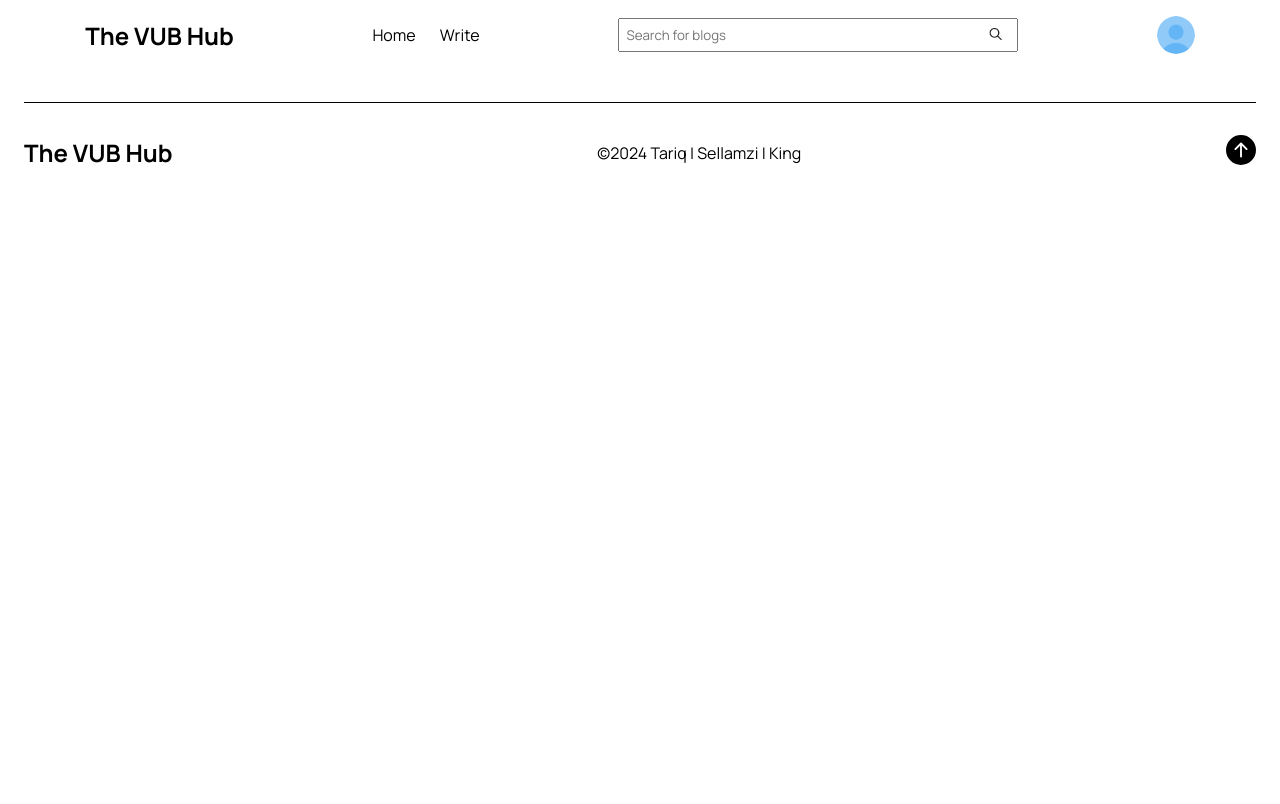
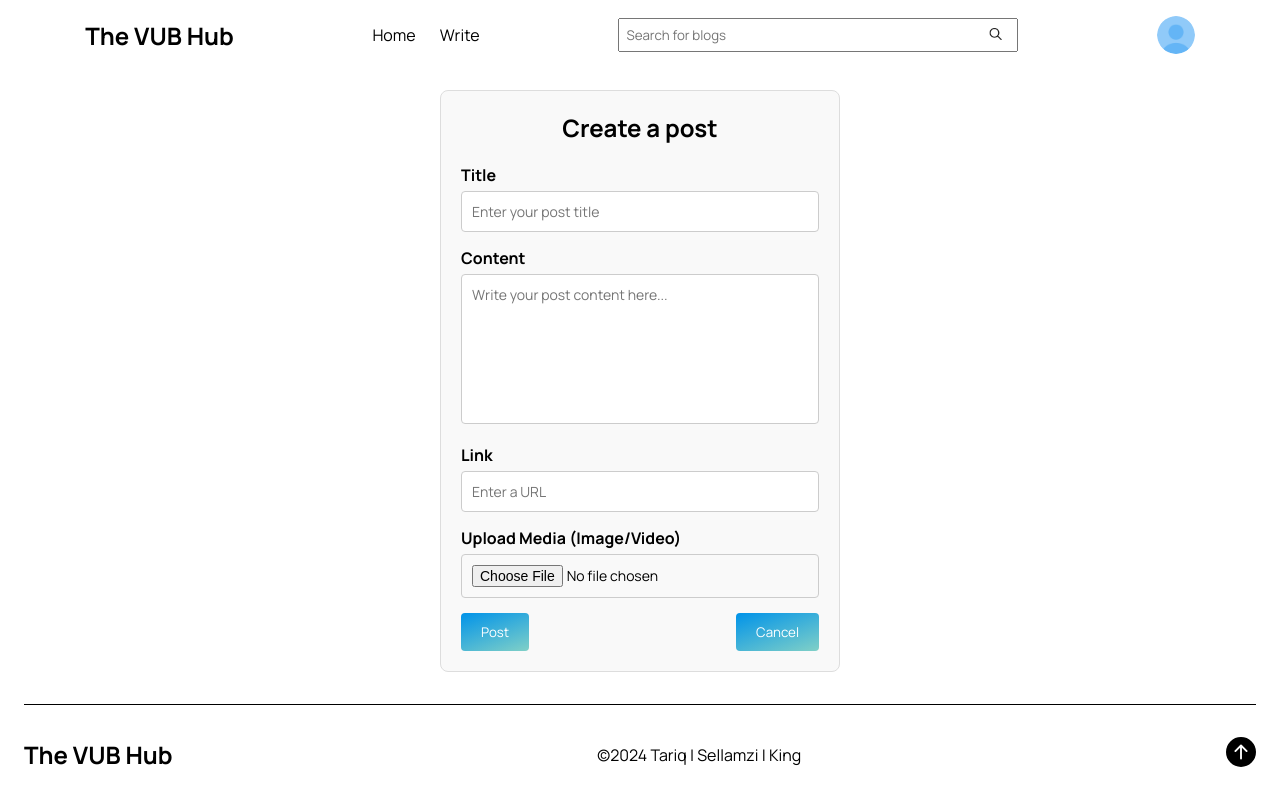
Before and after one commit to GKing3/the-vub-hub-frontend, a React (Vite) app: page /write in a window 1280 px wide. Built offline with nearby package versions, Linux system fonts and the light colour scheme.

Commit message:
task: Addition of links and media in writePage

```diff
--- a/src/App.jsx
+++ b/src/App.jsx
@@ -2,14 +2,16 @@ import "./App.css";
 import React from "react";
 import { AppContextProvider } from "./context/AppContext";
 import NavBar from "./components/navbar/NavBar";
-import Footer from './components/footer/Footer';
+import Footer from "./components/footer/Footer";
 import { Route, Routes } from "react-router-dom";
 import Home from "./pages/Home/Home";
 import Login from "./pages/Login/Login";
 import MyProfile from "./pages/MyProfile/MyProfile";
 import MyBlogs from "./pages/MyBlogs/MyBlogs";
-import MyFavourites from './pages/MyFavourites/MyFavourites';
-import Blogs from './pages/Blogs/Blogs';
+import MyFavourites from "./pages/MyFavourites/MyFavourites";
+import Blogs from "./pages/Blogs/Blogs";
+import BlogDetails from "./pages/BlogDetails/BlogDetails";
+import WritePage from "./pages/write/WritePage";
 
 function App() {
   return (
@@ -18,13 +20,15 @@ function App() {
         <NavBar />
         <Routes>
           <Route path="/" element={<Home />} />
+          <Route path="/write" element={<WritePage />} />
           <Route path="/login" element={<Login />} />
-          <Route path="/my-profile" element={<MyProfile/>} />
-          <Route path="/my-blogs" element={<MyBlogs/>}></Route>
-          <Route path="/my-favourites" element={<MyFavourites/>}></Route>
-          <Route path="/blogs" element={<Blogs/>}></Route>
+          <Route path="/my-profile" element={<MyProfile />} />
+          <Route path="/my-blogs" element={<MyBlogs />}></Route>
+          <Route path="/blog-details/:postId" element={<BlogDetails />} />
+          <Route path="/my-favourites" element={<MyFavourites />}></Route>
+          <Route path="/blogs" element={<Blogs />}></Route>
         </Routes>
-        <Footer/>
+        <Footer />
       </AppContextProvider>
     </React.Fragment>
   );
--- a/src/components/navbar/NavBar.jsx
+++ b/src/components/navbar/NavBar.jsx
@@ -9,12 +9,12 @@ const NavBar = () => {
   const navigate = useNavigate();
 
   const [access, setAccess] = useState(true);
-  const {userData} = useContext(AppContext);
+  const { userData } = useContext(AppContext);
 
   return (
     <div>
       <div className="navbar">
-        <Link className="logo" to='/'>
+        <Link className="logo" to="/">
           <h2> The VUB Hub </h2>
         </Link>
 
@@ -23,7 +23,7 @@ const NavBar = () => {
             <NavLink className="nav-link" to="/">
               <li> Home </li>
             </NavLink>
-            <NavLink className="nav-link">
+            <NavLink className="nav-link" to="/write">
               <li> Write </li>
             </NavLink>
           </ul>
@@ -46,7 +46,10 @@ const NavBar = () => {
                 <div className="profile-list">
                   <p onClick={() => navigate("my-profile")}> Profile </p>
                   <p onClick={() => navigate("my-blogs")}> My Blogs </p>
-                  <p onClick={() => navigate("my-favourites")}> My Favourites </p>
+                  <p onClick={() => navigate("my-favourites")}>
+                    {" "}
+                    My Favourites{" "}
+                  </p>
                   <p onClick={() => setAccess(false)}> Logout </p>
                 </div>
               </div>
--- a/src/pages/BlogDetails/BlogDetails.jsx
+++ b/src/pages/BlogDetails/BlogDetails.jsx
@@ -1,10 +1,10 @@
 import React, { useState, useEffect } from "react";
 import { useParams } from "react-router-dom"; // Hook to get URL parameters
-import "./postDetails.css";
+import "./blogDetails.css";
 
 const API_URL = "https://jsonplaceholder.typicode.com/posts"; // Mock API endpoint
 
-const PostDetail = () => {
+const BlogDetails = () => {
   const { postId } = useParams(); // Get the post ID from the URL
   const [post, setPost] = useState(null);
   const [loading, setLoading] = useState(true);
@@ -49,4 +49,4 @@ const PostDetail = () => {
   );
 };
 
-export default PostDetail;
+export default BlogDetails;
--- a/src/pages/MyBlogs/MyBlogs.jsx
+++ b/src/pages/MyBlogs/MyBlogs.jsx
@@ -51,7 +51,7 @@ const MyBlogs = () => {
                   ? `${post.body.substring(0, 100)}...`
                   : post.body}
               </p>
-              <Link to={`/post-detail/${post.id}`} className="read-more">
+              <Link to={`/blog-details/${post.id}`} className="read-more">
                 Read More
               </Link>
               <span className="post-date">
--- a/src/pages/write/WritePage.jsx
+++ b/src/pages/write/WritePage.jsx
@@ -1,5 +1,5 @@
 import { useState } from "react";
-import "./write.css";
+import "./writePage.css";
 
 // JSONPlaceholder as mock backend for the moment
 const API_URL = "https://jsonplaceholder.typicode.com/posts";
@@ -7,6 +7,8 @@ const API_URL = "https://jsonplaceholder.typicode.com/posts";
 const WritePage = () => {
   const [title, setTitle] = useState("");
   const [content, setContent] = useState("");
+  const [link, setLink] = useState("");
+  const [media, setMedia] = useState(null);
 
   const handleSubmit = async () => {
     if (title.trim() === "" || content.trim() === "") {
@@ -20,6 +22,8 @@ const WritePage = () => {
       title,
       body: content,
       userId: 1,
+      link: link.trim() !== "" ? link : null, // voeg link toe als deze is ingevoerd
+      media: media ? URL.createObjectURL(media) : null, // voeg media toe als deze is geüpload
     };
 
     try {
@@ -43,6 +47,8 @@ const WritePage = () => {
       // Clear form when post is succesfully submitted
       setTitle("");
       setContent("");
+      setLink("");
+      setMedia(null);
       //Error handling
     } catch (error) {
       console.error("Error submitting post:", error);
@@ -56,9 +62,18 @@ const WritePage = () => {
     console.log("Post creation canceled.");
   };
 
+  const handleMediaUpload = (e) => {
+    const file = e.target.files[0];
+    if (file) {
+      setMedia(file);
+    }
+  };
+
   return (
     <div className="write-container">
-      <h2 className="header">Create a blog</h2>
+      <h2 className="header">Create a post</h2>
+
+      {/* Title */}
       <div className="inputContainer">
         <label htmlFor="post-title" className="label">
           Title
@@ -72,6 +87,8 @@ const WritePage = () => {
           className="input"
         />
       </div>
+
+      {/* Content */}
       <div className="inputContainer">
         <label htmlFor="post-content" className="label">
           Content
@@ -84,6 +101,38 @@ const WritePage = () => {
           className="textarea"
         />
       </div>
+
+      {/* Link */}
+      <div className="inputContainer">
+        <label htmlFor="post-link" className="label">
+          Link
+        </label>
+        <input
+          id="post-link"
+          type="url"
+          placeholder="Enter a URL"
+          value={link}
+          onChange={(e) => setLink(e.target.value)}
+          className="input"
+        />
+      </div>
+
+      {/* Media Upload */}
+      <div className="inputContainer">
+        <label htmlFor="post-media" className="label">
+          Upload Media (Image/Video)
+        </label>
+        <input
+          id="post-media"
+          type="file"
+          accept="image/*,video/*"
+          onChange={handleMediaUpload}
+          className="input"
+        />
+        {media && <p>Selected file: {media.name}</p>}
+      </div>
+
+      {/* Buttons */}
       <div className="buttonContainer">
         <button onClick={handleSubmit} className="submitButton">
           Post
```
Also changed, not shown: 1 other file (tests, documents, lock files or other folders).
